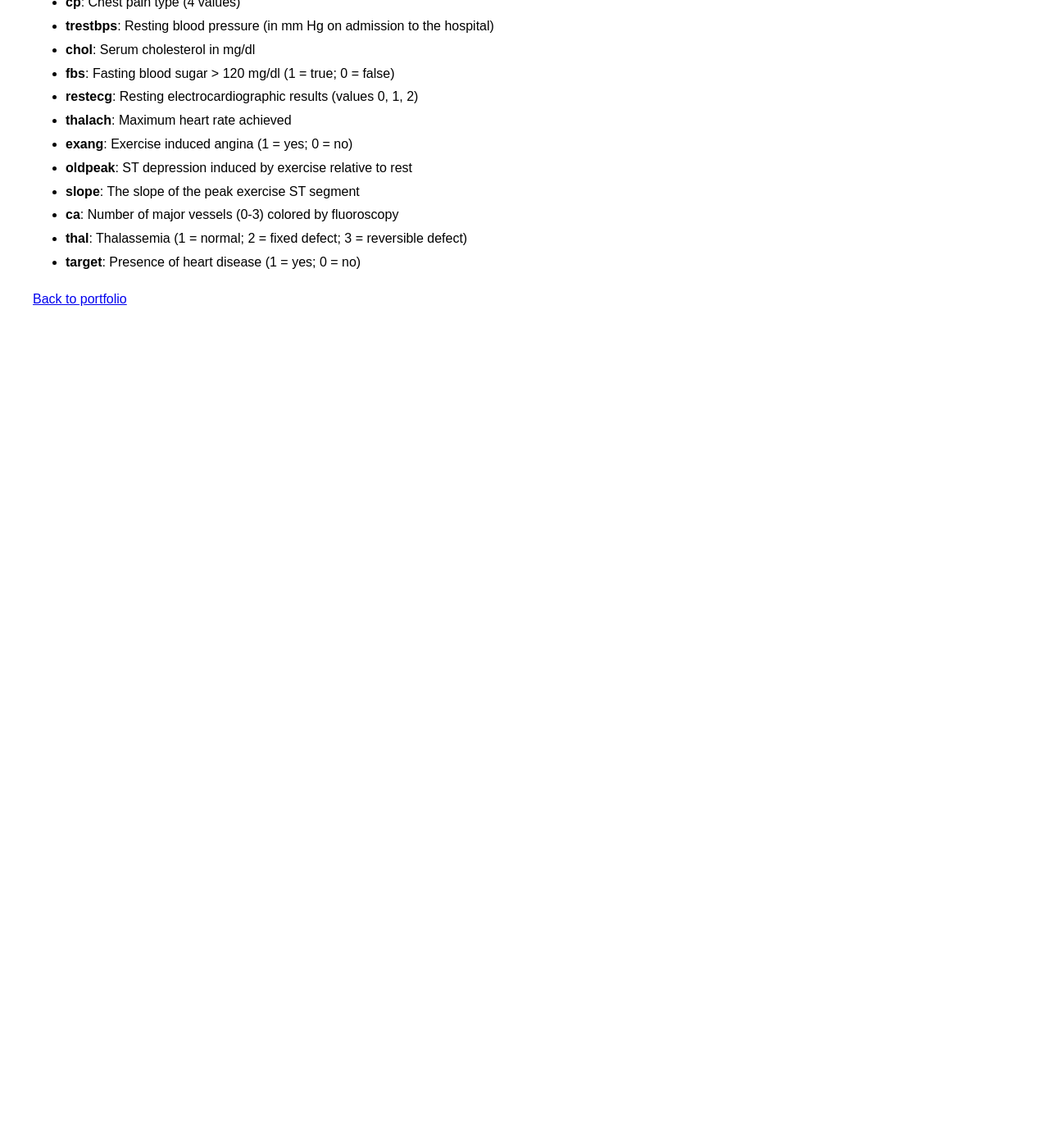
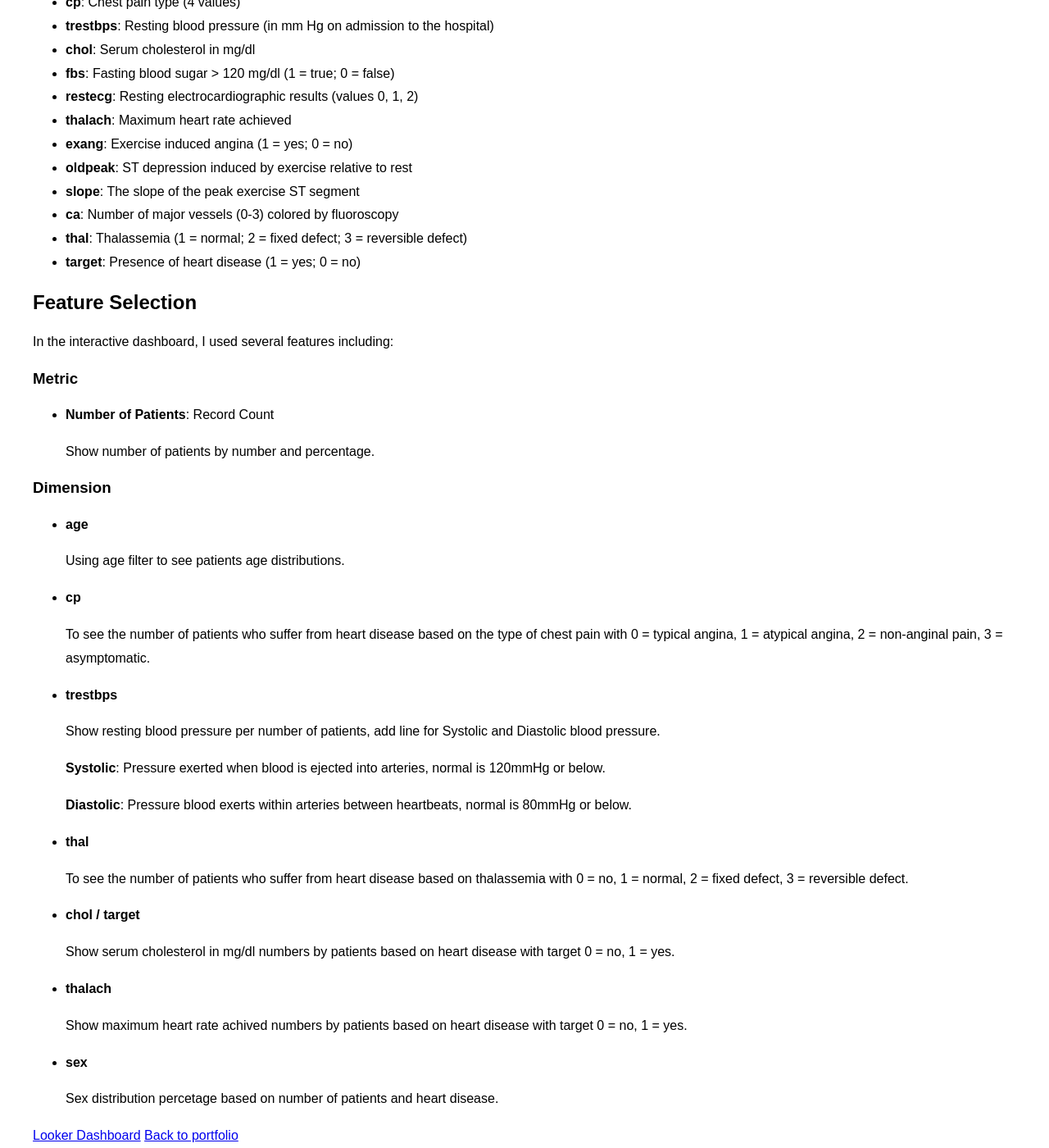
Before and after one commit to WahyuTomo14/portfolio_wahyu, a Jekyll site: the page built from projects/HeartDisease.html, in a window 1280 px wide and 1400 px high, scrolled down 400 px. Shown: the whole window at 82% size. Built offline with Jekyll 4.4.1, drawn with Linux system fonts in a browser that asks for light colours; a script that is not in the unit is left out; before the commit the page ends 900 px from its top, so only the background shows below that.

Commit message:
add heartanalysis page

```diff
--- a/projects/HeartDisease.html
+++ b/projects/HeartDisease.html
@@ -25,4 +25,35 @@ title: Heart Disease Analysis Dashboard
     <li><strong>target</strong>: Presence of heart disease (1 = yes; 0 = no)</li>
 </ul>
 
+<h2>Feature Selection</h2>
+In the interactive dashboard, I used several features including:
+
+<h3>Metric</h3>
+<ul>
+    <li><strong>Number of Patients</strong>: Record Count</li>
+    <p>Show number of patients by number and percentage.</p>
+</ul>
+
+<h3>Dimension</h3>
+<ul>
+    <li><strong>age</strong></li>
+    <p>Using age filter to see patients age distributions.</p>
+    <li><strong>cp</strong></li>
+    <p>To see the number of patients who suffer from heart disease based on the type of chest pain with 0 = typical angina, 1 = atypical angina, 2 = non-anginal pain, 3 = asymptomatic.</p>
+    <li><strong>trestbps</strong></li>
+    <p>Show resting blood pressure per number of patients, add line for Systolic and Diastolic blood pressure.</p>
+    <p><strong>Systolic</strong>: Pressure exerted when blood is ejected into arteries, normal is 120mmHg or below.</p>
+    <p><strong>Diastolic</strong>: Pressure blood exerts within arteries between heartbeats, normal is 80mmHg or below.</p>
+    <li><strong>thal</strong></li>
+    <p>To see the number of patients who suffer from heart disease based on thalassemia with 0 = no, 1 = normal, 2 = fixed defect, 3 = reversible defect.</p>
+    <li><strong>chol / target</strong></li>
+    <p>Show serum cholesterol in mg/dl numbers by patients based on heart disease with target 0 = no, 1 = yes.</p>
+    <li><strong>thalach</strong></li>
+    <p>Show maximum heart rate achived numbers by patients based on heart disease with target 0 = no, 1 = yes.</p>
+    <li><strong>sex</strong></li>
+    <p>Sex distribution percetage based on number of patients and heart disease.</p>
+</ul>
+
+<a href="https://lookerstudio.google.com/reporting/6a013fb6-862e-4ba7-930d-90e161160fbd">Looker Dashboard</a>
+
 <a href="{{ '/' | relative_url }}">Back to portfolio</a>
```
